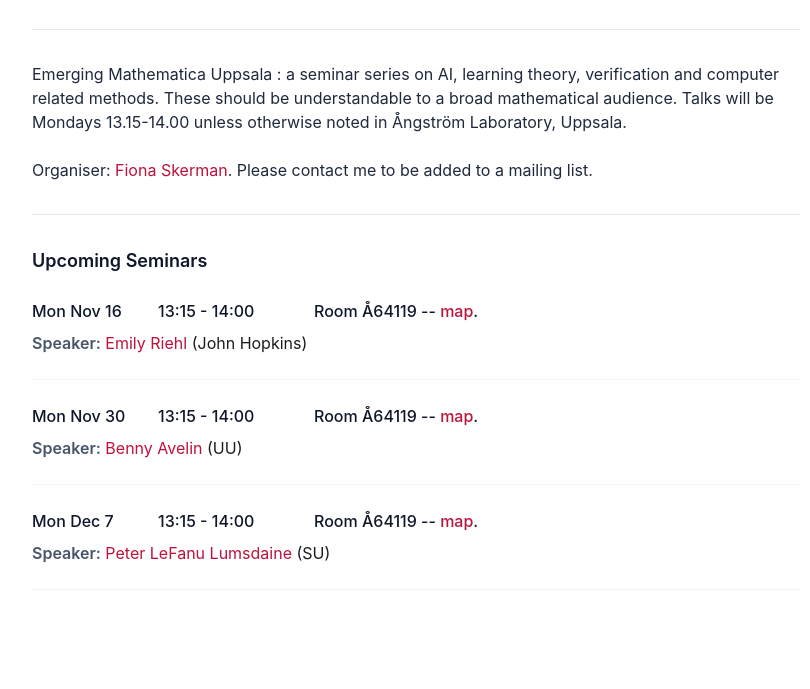
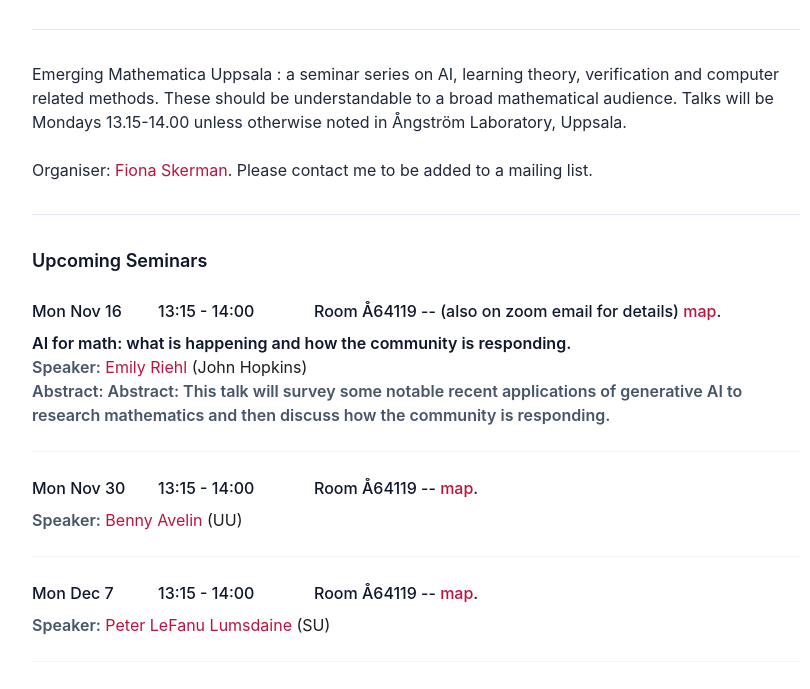
Before and after one commit to seminarsuu/seminarsuu.github.io, a plain HTML site: page index.html in a window 1280 px wide. Shown: the part 111-800 px from the top of the page, without its empty margins (224-1034 px from the left). Drawn offline with nearby package versions, Linux system fonts and the light colour scheme.

Commit message:
updating.

```diff
--- a/index.html
+++ b/index.html
@@ -49,17 +49,16 @@
                     <div class="grid grid-cols-[110px_140px_1fr] gap-4 font-medium text-slate-900">
                         <span>Mon Nov 16</span>
                         <span>13:15 - 14:00</span>
-                        <span>Room Å64119 -- <a href="https://link.mazemap.com/B6NsATe6" class="text-rose-700 hover:underline"> map</a>.</span>
+                        <span>Room Å64119 -- (also on zoom email for details)<a href="https://link.mazemap.com/B6NsATe6" class="text-rose-700 hover:underline"> map</a>.</span>
                     </div>
                     <div>
-                        <p class="font-semibold text-slate-900">
+                        <p class="font-semibold text-slate-900">AI for math: what is happening and how the community is responding.
                         </p>
                         <a class="font-semibold text-slate-600">Speaker:</a> <a href="https://emilyriehl.github.io/" class="text-rose-700 hover:underline">Emily Riehl</a> (John Hopkins)
-                        <!--<p class="font-semibold text-slate-600">
-                            Abstract: </p>
-
-                            The
-                        </p>-->
+                        <p class="font-semibold text-slate-600">
+                            Abstract: Abstract: This talk will survey some notable recent applications of generative AI to research mathematics and then discuss how the community is responding.
+                            </p>
+                        </p>
                     </div>
                 </div>
 
```
